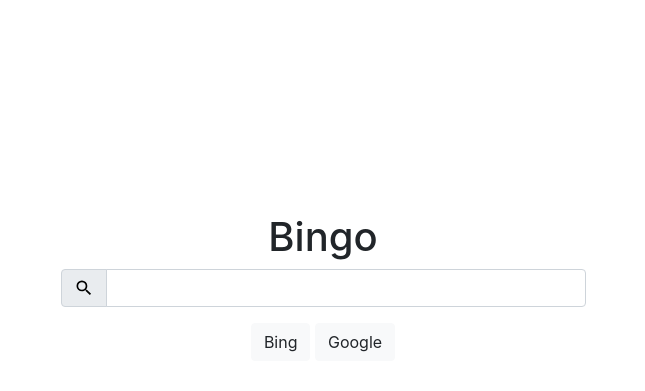
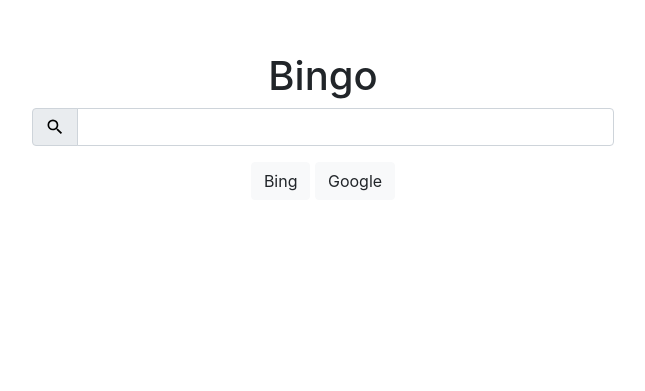
Before and after one commit to Hkmu/bingo, a Svelte app: page / in a window 1280 px wide. Shown: the part 113-504 px from the top of the page, without its empty margins (317-962 px from the left). Built offline with nearby package versions, Linux system fonts and the light colour scheme.

Commit message:
update style

```diff
--- a/src/App.svelte
+++ b/src/App.svelte
@@ -18,20 +18,16 @@
 
 <style>
   main {
+    position: relative;
     text-align: center;
     padding: 1em;
     height: 100%;
     display: flex;
     flex-direction: column;
-    justify-content: center;
     align-items: center;
   }
 
-  .query-input {
-    width: 480px;
-  }
-
-  .search {
+  .operation {
     margin-top: 12px;
   }
 
@@ -40,10 +36,17 @@
     height: 20px;
     width: 20px;
   }
+
   svg {
     display: block;
     height: 100%;
     width: 100%;
+  }
+
+  form {
+    width: 582px;
+    position: absolute;
+    top: 20%;
   }
 </style>
 
@@ -81,7 +84,7 @@
         class="form-control query-input"
         aria-describedby="basic-addon1" />
     </div>
-    <div class="search">
+    <div class="operation">
       <button class="btn btn-light" on:click={bing}>Bing</button>
       <button class="btn btn-light" on:click={google}>Google</button>
     </div>
```
